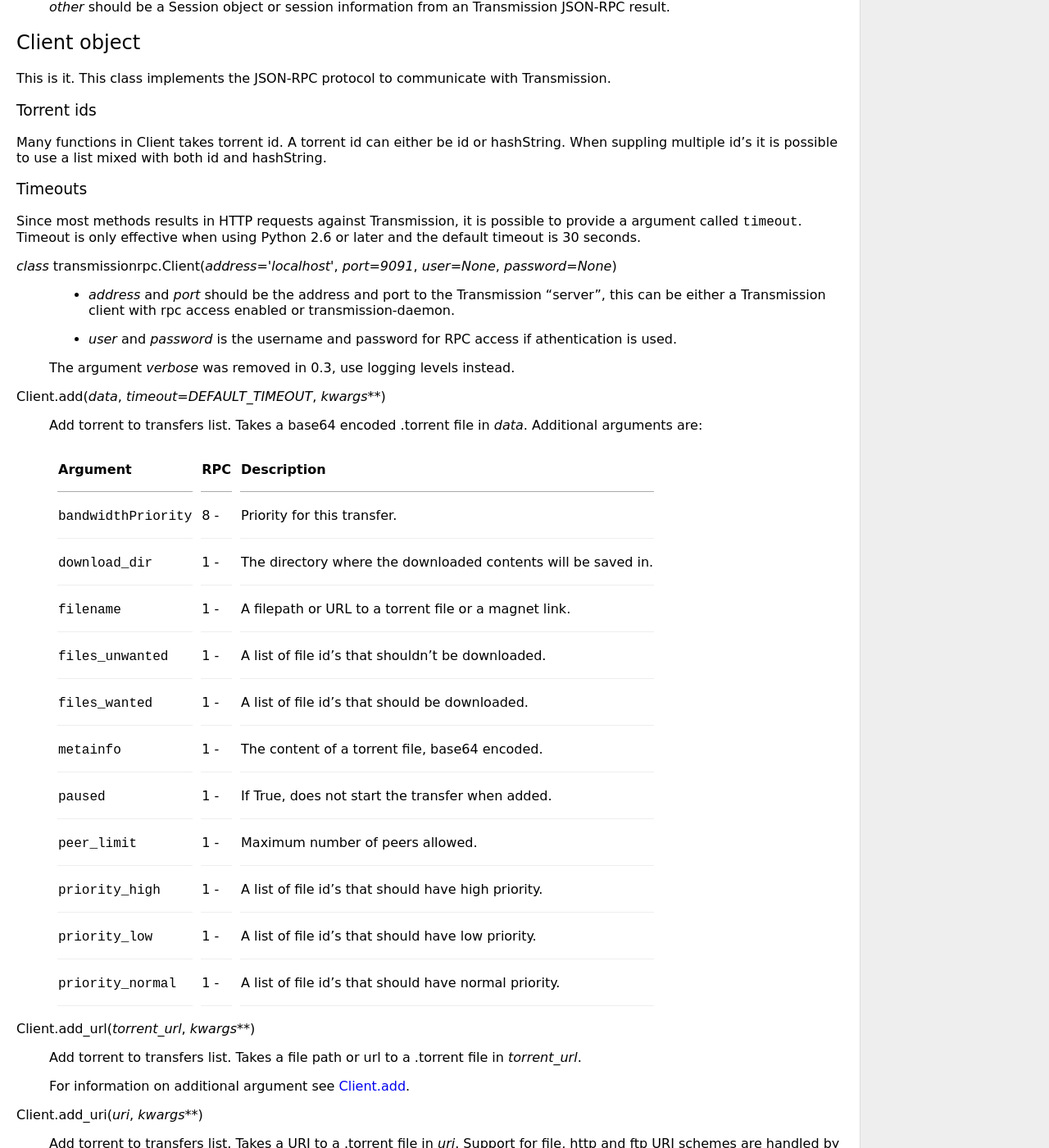
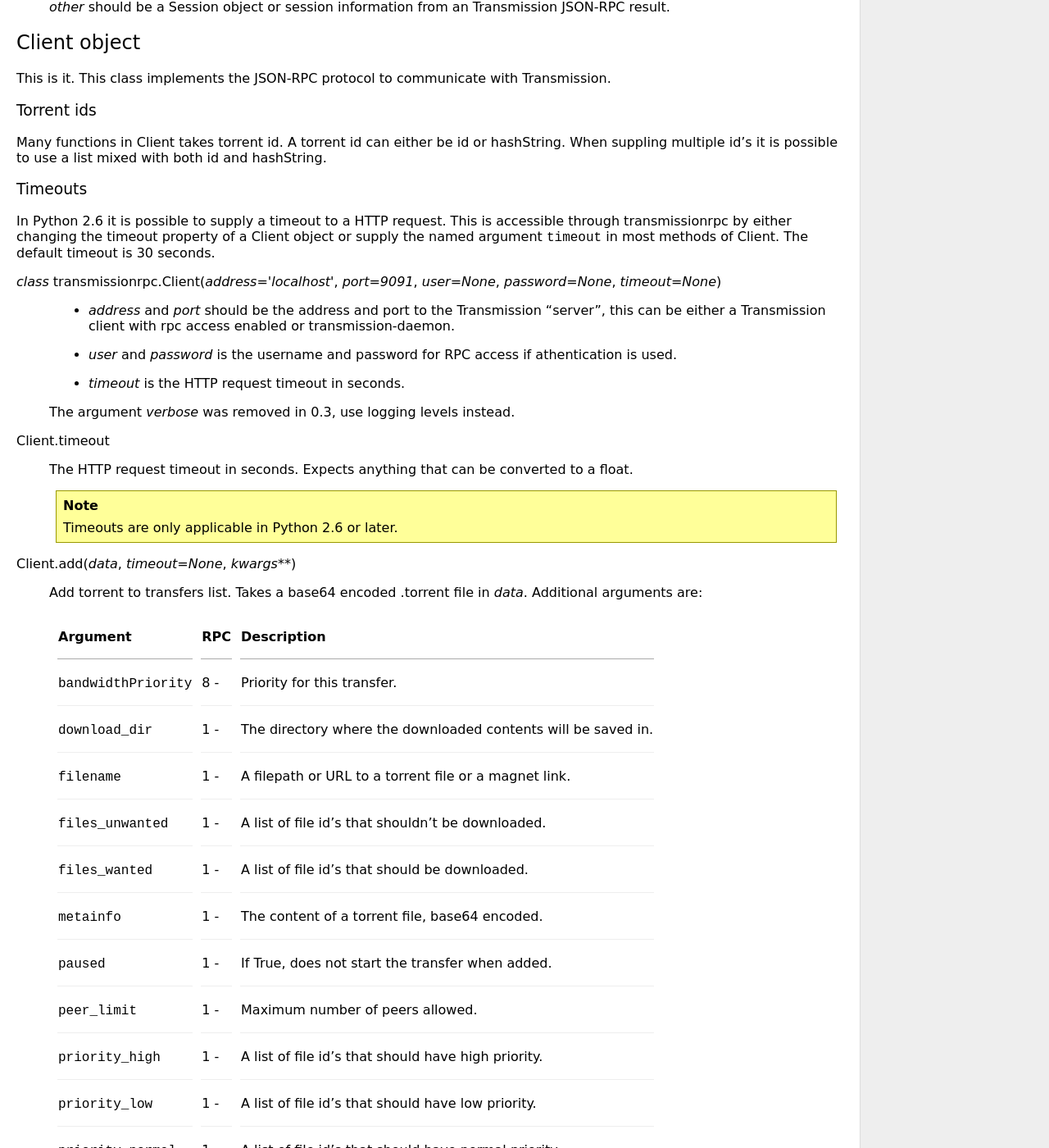
Before and after one commit to rpatterson/prunerr, a Sphinx documentation site: the page built from doc/reference/transmissionrpc.rst, in a window 1280 px wide and 1400 px high, scrolled down 2718 px. Shown: the whole window at 82% size. Built offline with Sphinx 7.4.7, drawn with Linux system fonts in a browser that asks for light colours; some web fonts are replaced; some of the changed text lies outside the part shown.

Commit message:
Documentation.

```diff
--- a/doc/_static/style.css
+++ b/doc/_static/style.css
@@ -1,34 +1,3 @@
-@font-face {
-    font-family: DejaVu Sans;
-    src: url('/fonts/dejavu/DejaVuSans.ttf');
-    font-style: normal;
-    font-weight: normal;
-}
-@font-face {
-    font-family: DejaVu Sans;
-    src: url('/fonts/dejavu/DejaVuSans-Bold.ttf');
-    font-style: normal;
-    font-weight: bold;
-}
-@font-face {
-    font-family: DejaVu Sans;
-    src: url('/fonts/dejavu/DejaVuSans-Oblique.ttf');
-    font-style: italic;
-    font-weight: normal;
-}
-@font-face {
-    font-family: DejaVu Sans;
-    src: url('/fonts/dejavu/DejaVuSans-BoldOblique.ttf');
-    font-style: italic;
-    font-weight: bold;
-}
-@font-face {
-    font-family: DejaVu Sans;
-    src: url('/fonts/dejavu/DejaVuSans-ExtraLight.ttf');
-    font-style: normal;
-    font-weight: 200;
-}
-
 html {
     font-family: DejaVu Sans, Helvetica, sans-serif;
     font-size: 12pt;
--- a/doc/reference/transmissionrpc.rst
+++ b/doc/reference/transmissionrpc.rst
@@ -169,22 +169,31 @@
 Timeouts
 --------
 
-Since most methods results in HTTP requests against Transmission, it is
-possible to provide a argument called ``timeout``. Timeout is only effective
-when using Python 2.6 or later and the default timeout is 30 seconds.
+In Python 2.6 it is possible to supply a timeout to a HTTP request. This is
+accessible through transmissionrpc by either changing the timeout property of
+a Client object or supply the named argument ``timeout`` in most methods of
+Client. The default timeout is 30 seconds.
 
-.. class:: Client(address='localhost', port=9091, user=None, password=None)
+.. class:: Client(address='localhost', port=9091, user=None, password=None, timeout=None)
 
     * *address* and *port* should be the address and port to the Transmission
       "server", this can be either a Transmission client with rpc access enabled
       or transmission-daemon.
     * *user* and *password* is the username and password for RPC access
       if athentication is used.
+    * *timeout* is the HTTP request timeout in seconds.
 
     The argument *verbose* was removed in 0.3, use logging levels instead.
 
+.. attribute:: Client.timeout
+
+    The HTTP request timeout in seconds. Expects anything that can be converted to a float.
+
+    .. NOTE::
+       Timeouts are only applicable in Python 2.6 or later.
+
 .. _transmissionrpc-client-add:
-.. method:: Client.add(data, timeout=DEFAULT_TIMEOUT, kwargs**)
+.. method:: Client.add(data, timeout=None, kwargs**)
 
     Add torrent to transfers list. Takes a base64 encoded .torrent file in
     *data*. Additional arguments are:
@@ -222,35 +231,35 @@
     For information on additional argument see
     :ref:`Client.add <transmissionrpc-client-add>`.
 
-.. method:: Client.remove(ids, delete_data=False, timeout=DEFAULT_TIMEOUT)
+.. method:: Client.remove(ids, delete_data=False, timeout=None)
 
     Remove the torrent(s) with the supplied id(s). Local data is removed if
     *delete_data* is True, otherwise not.
 
-.. method:: Client.start(ids, timeout=DEFAULT_TIMEOUT)
+.. method:: Client.start(ids, timeout=None)
 
     Start the torrent(s) with the supplied id(s).
 
-.. method:: Client.stop(ids, timeout=DEFAULT_TIMEOUT)
+.. method:: Client.stop(ids, timeout=None)
 
     Stop the torrent(s) with the supplied id(s).
 
-.. method:: Client.verify(ids, timeout=DEFAULT_TIMEOUT)
+.. method:: Client.verify(ids, timeout=None)
 
     Verify the torrent(s) with the supplied id(s).
 
-.. method:: Client.reannounce(ids, timeout=DEFAULT_TIMEOUT):
+.. method:: Client.reannounce(ids, timeout=None):
 
     Reannounce torrent(s) with provided id(s)
 
-.. method:: Client.info(ids=[], timeout=DEFAULT_TIMEOUT)
+.. method:: Client.info(ids=[], timeout=None)
 
     Get information for the torrent(s) with the supplied id(s). If *ids* is
     empty, information for all torrents are fetched. See the RPC specification
     for a full list of information fields.
 
 .. _transmissionrpc-client-get_files:
-.. method:: Client.get_files(ids=[], timeout=DEFAULT_TIMEOUT)
+.. method:: Client.get_files(ids=[], timeout=None)
 
     Get list of files for provided torrent id(s). If *ids* is empty,
     information for all torrents are fetched. This function returns a dictonary
@@ -290,7 +299,7 @@
         }
 
 .. _transmissionrpc-client-set_files:
-.. method:: Client.set_files(items, timeout=DEFAULT_TIMEOUT)
+.. method:: Client.set_files(items, timeout=None)
 
     Set file properties. Takes a dictonary with similar contents as the result
     of :ref:`Client.get_files <transmissionrpc-client-get_files>`.
@@ -337,13 +346,13 @@
         }
         client.set_files(items)
 
-.. method:: Client.list(timeout=DEFAULT_TIMEOUT)
+.. method:: Client.list(timeout=None)
 
     list all torrents, fetching ``id``, ``hashString``, ``name``
     , ``sizeWhenDone``, ``leftUntilDone``, ``eta``, ``status``, ``rateUpload``
     , ``rateDownload``, ``uploadedEver``, ``downloadedEver`` for each torrent.
 
-.. method:: Client.change(ids, timeout=DEFAULT_TIMEOUT, kwargs**)
+.. method:: Client.change(ids, timeout=None, kwargs**)
 
     Change torrent parameters for the torrent(s) with the supplied id's. The
     parameters are:
@@ -375,28 +384,28 @@
     .. NOTE::
        transmissionrpc will try to automatically fix argument errors.
 
-.. method:: Client.locate(ids, location, timeout=DEFAULT_TIMEOUT)
+.. method:: Client.locate(ids, location, timeout=None)
 
     Locate the torrent data at ``location``.
 
-.. method:: Client.move(ids, location, timeout=DEFAULT_TIMEOUT)
+.. method:: Client.move(ids, location, timeout=None)
 
     Move the torrent data to ``location``.
 
-.. method:: Client.blocklist_update(timeout=DEFAULT_TIMEOUT):
+.. method:: Client.blocklist_update(timeout=None):
 
     Update block list. Returns the size of the block list.
 
-.. method:: Client.port_test(timeout=DEFAULT_TIMEOUT):
+.. method:: Client.port_test(timeout=None):
 
     Tests to see if your incoming peer port is accessible from the outside
     world.
 
-.. method:: Client.get_session(timeout=DEFAULT_TIMEOUT)
+.. method:: Client.get_session(timeout=None)
 
     Get the Session object for the client.
 
-.. method:: Client.set_session(timeout=DEFAULT_TIMEOUT, **kwargs)
+.. method:: Client.set_session(timeout=None, **kwargs)
 
     Set session parameters. The parameters are:
 
@@ -437,6 +446,6 @@
     .. NOTE::
        transmissionrpc will try to automatically fix argument errors.
 
-.. method:: Client.session_stats(timeout=DEFAULT_TIMEOUT)
+.. method:: Client.session_stats(timeout=None)
 
     Returns statistics about the current session in a dictionary.
```
